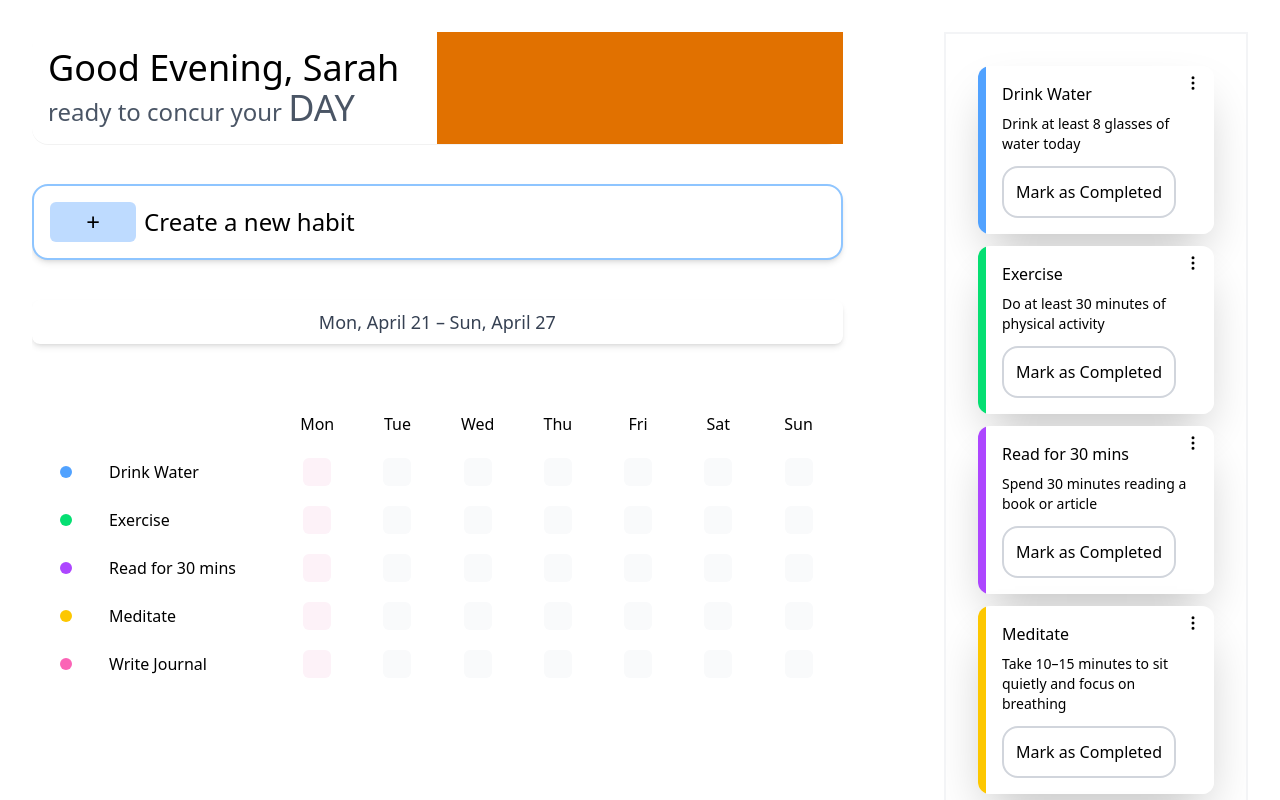
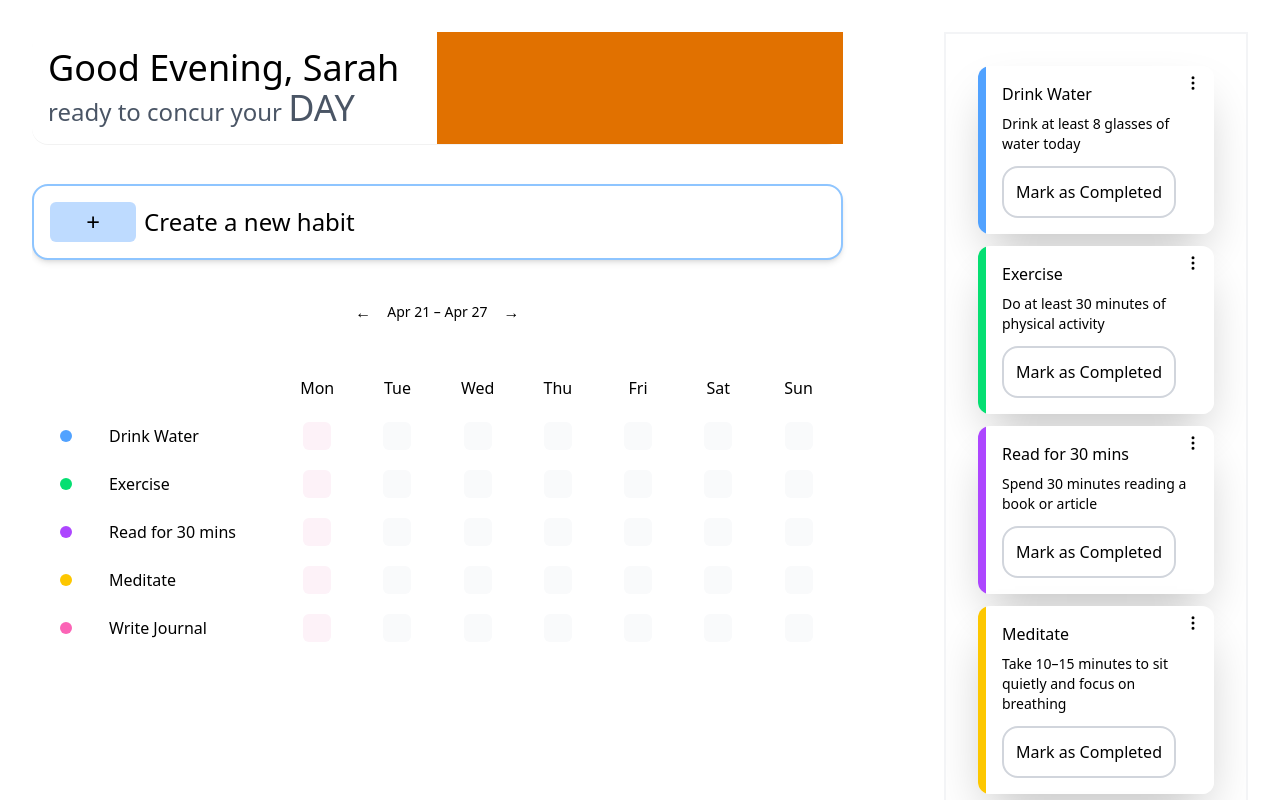
Before and after one commit to Sarahlash92/HabitsTracker, a React (Vite) app in the folder frontend/: page / in a window 1280 px wide. Built offline with nearby package versions, Linux system fonts and the light colour scheme.

Commit message:
[FE]- adding Date Range views

```diff
--- a/frontend/src/App.jsx
+++ b/frontend/src/App.jsx
@@ -5,6 +5,15 @@ import { DateRangeBar } from "./components/dateRangeBar/dateRangeBar";
 import { UserProfileCard } from "./components/userProfileCard/userProfileCard";
 import { CreateHabit } from "./components/createHabit/createHabit";
 import { HabitDisplayColumn } from "./components/habitDisplayColumn/habitDisplayColumn";
+import {
+  format,
+  startOfWeek,
+  addDays,
+  isSameDay,
+  parseISO,
+  isToday,
+  addWeeks,
+} from "date-fns";
 
 function App() {
   const data = [
@@ -47,6 +56,16 @@ function App() {
 
   const [habits, setHabits] = useState(data);
 
+  const [weekStart, setWeekStart] = useState(
+    startOfWeek(new Date(), { weekStartsOn: 1 })
+  );
+
+  const handleWeekChange = (direction) => {
+    setWeekStart((prev) =>
+      direction === "prev" ? addWeeks(prev, -1) : addWeeks(prev, 1)
+    );
+  };
+
   const handleDelete = (habitIdToDelete) => {
     const updatedHabits = habits.filter(
       (habit) => habit.id !== habitIdToDelete
@@ -63,6 +82,9 @@ function App() {
     setHabits(updatedHabits);
   };
 
+  const goToPrevWeek = () => setWeekStart((prev) => addWeeks(prev, -1));
+  const goToNextWeek = () => setWeekStart((prev) => addWeeks(prev, 1));
+
   return (
     <>
       <div className="flex h-screen justify-between w-full overflow-scroll">
@@ -72,8 +94,12 @@ function App() {
             habitsOnDisplay={habits}
             setHabitsOnDisplay={setHabits}
           />
-          <DateRangeBar />
-          <HabitsTable habits={habits} />
+          <DateRangeBar
+            weekStart={weekStart}
+            goToPrevWeek={goToPrevWeek}
+            goToNextWeek={goToNextWeek}
+          />
+          <HabitsTable habits={habits} weekStart={weekStart} />
         </div>
         <HabitDisplayColumn
           habits={habits}
--- a/frontend/src/components/dateRangeBar/dateRangeBar.jsx
+++ b/frontend/src/components/dateRangeBar/dateRangeBar.jsx
@@ -1,16 +1,14 @@
-import React, { useMemo } from "react";
-import { format, startOfWeek, addDays } from "date-fns";
+import { format, addDays } from "date-fns";
 
-export const DateRangeBar = () => {
-  const weekStart = useMemo(() => startOfWeek(new Date(), { weekStartsOn: 1 }), []);
-  const weekEnd = useMemo(() => addDays(weekStart, 6), [weekStart]);
-
-  const formattedStart = format(weekStart, "EEE, MMMM d");
-  const formattedEnd = format(weekEnd, "EEE, MMMM d");
+export const DateRangeBar = ({ weekStart, goToPrevWeek, goToNextWeek }) => {
+  const start = format(weekStart, "MMM d");
+  const end = format(addDays(weekStart, 6), "MMM d");
 
   return (
-    <div className="bg-white shadow-md rounded-lg px-4 py-2 text-gray-700 text-lg font-medium mb-4">
-      {`${formattedStart} – ${formattedEnd}`}
+    <div className="flex items-center justify-center gap-4">
+      <button onClick={goToPrevWeek}>&larr;</button>
+      <span className="text-sm font-medium">{start} – {end}</span>
+      <button onClick={goToNextWeek}>&rarr;</button>
     </div>
   );
 };
--- a/frontend/src/components/habitsTable/habitsTable.jsx
+++ b/frontend/src/components/habitsTable/habitsTable.jsx
@@ -1,26 +1,18 @@
-import React, { useMemo } from "react";
+import React from "react";
 import {
   format,
-  startOfWeek,
   addDays,
   isSameDay,
   parseISO,
   isToday,
 } from "date-fns";
 
-export const HabitsTable = (props) => {
-    const { habits } = props;
+export const HabitsTable = ({ habits, weekStart }) => {
+  // Make sure weekStart is a valid Date
+  const startDate = new Date(weekStart);
+  if (isNaN(startDate)) return <div>Invalid week start</div>;
 
-    console.log(habits.color);
-  const weekStart = useMemo(
-    () => startOfWeek(new Date(), { weekStartsOn: 1 }),
-    []
-  );
-
-  const daysOfWeek = useMemo(
-    () => Array.from({ length: 7 }, (_, i) => addDays(weekStart, i)),
-    [weekStart]
-  );
+  const weekDates = Array.from({ length: 7 }, (_, i) => addDays(startDate, i));
 
   return (
     <div className="flex h-2/3">
@@ -29,7 +21,7 @@ export const HabitsTable = (props) => {
           <tr>
             <th />
             <th />
-            {daysOfWeek.map((day, index) => (
+            {weekDates.map((day, index) => (
               <th
                 key={index}
                 className="min-w-[60px] py-3 font-light text-center"
@@ -48,7 +40,7 @@ export const HabitsTable = (props) => {
                 ></span>
               </td>
               <td className="p-2 font-light text-left">{habit.name}</td>
-              {daysOfWeek.map((day, index) => {
+              {weekDates.map((day, index) => {
                 const habitCompletedDates = habit.completedDates || [];
                 const completed = habitCompletedDates.some((date) =>
                   isSameDay(parseISO(date), day)
@@ -64,8 +56,7 @@ export const HabitsTable = (props) => {
                               : isToday(day)
                               ? "bg-pink-50"
                               : "bg-gray-50"
-          }
-        `}
+                          }`}
                       />
                     </div>
                   </td>
```
Lines whose indentation alone changed are shown as unchanged.
